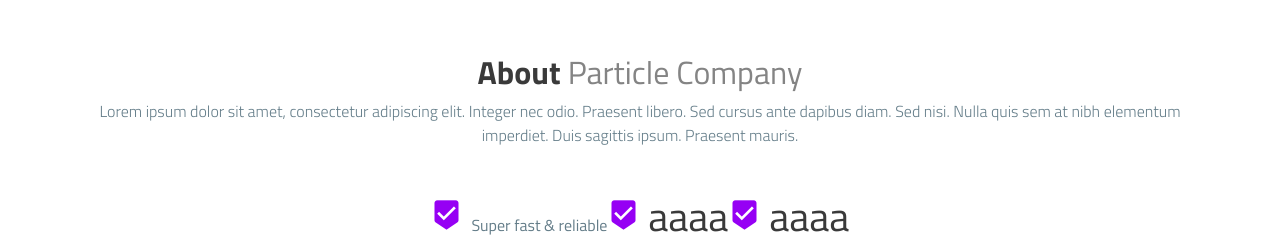
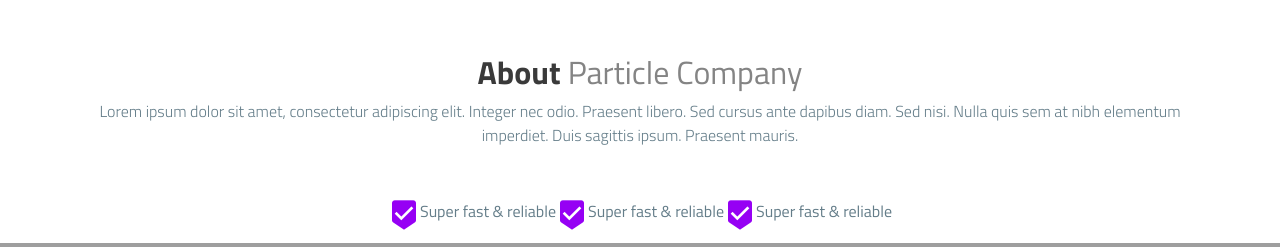
Before and after one commit to bishal001/themeReplicate, a PHP site: page /home.php in a window 1280 px wide. Shown: the part 2196-2443 px from the top of the page. Run offline with PHP 8.4, Linux system fonts and the light colour scheme.

Commit message:
Update home.php

```diff
--- a/home.php
+++ b/home.php
@@ -129,18 +129,26 @@
             Praesent libero. Sed cursus ante dapibus diam. Sed nisi. Nulla quis sem at nibh elementum imperdiet.
             Duis sagittis ipsum. Praesent mauris.</p>
 
-          <div class="d-flex flex-row justify-content-center fadeIn">
-            <div>
-              <i class="material-icons" style="font-size: 32px; color: #9600f4;">beenhere</i>
+          <div class="row  justify-content-center p-2">
+            <div class="d-flex flex-row fadeIn" style="padding: 4px 0;">
+              <div>
+                <i class="material-icons" style="overflow: hidden; font-size: 32px; color: #9600f4;">beenhere</i>
+              </div>
               <div style="font-size: 16px; color: #647D89; display: inline-block;">Super fast & reliable</div>
             </div>
-            <div>
-              <i class="material-icons" style="font-size: 32px; color: #9600f4;">beenhere</i>
-              <span>aaaa</span>
+
+            <div class="d-flex flex-row fadeIn" style="padding: 4px 0;">
+              <div>
+                <i class="material-icons" style="overflow: hidden; font-size: 32px; color: #9600f4;">beenhere</i>
+              </div>
+              <div style="font-size: 16px; color: #647D89; display: inline-block;">Super fast & reliable</div>
             </div>
-            <div>
-              <i class="material-icons" style="font-size: 32px; color: #9600f4;">beenhere</i>
-              <span>aaaa</span>
+
+            <div class="d-flex flex-ro fadeIn" style="padding: 4px 0;">
+              <div>
+                <i class="material-icons" style="overflow: hidden; font-size: 32px; color: #9600f4;">beenhere</i>
+              </div>
+              <div style="font-size: 16px; color: #647D89; display: inline-block;">Super fast & reliable</div>
             </div>
           </div>
         </div>
```
